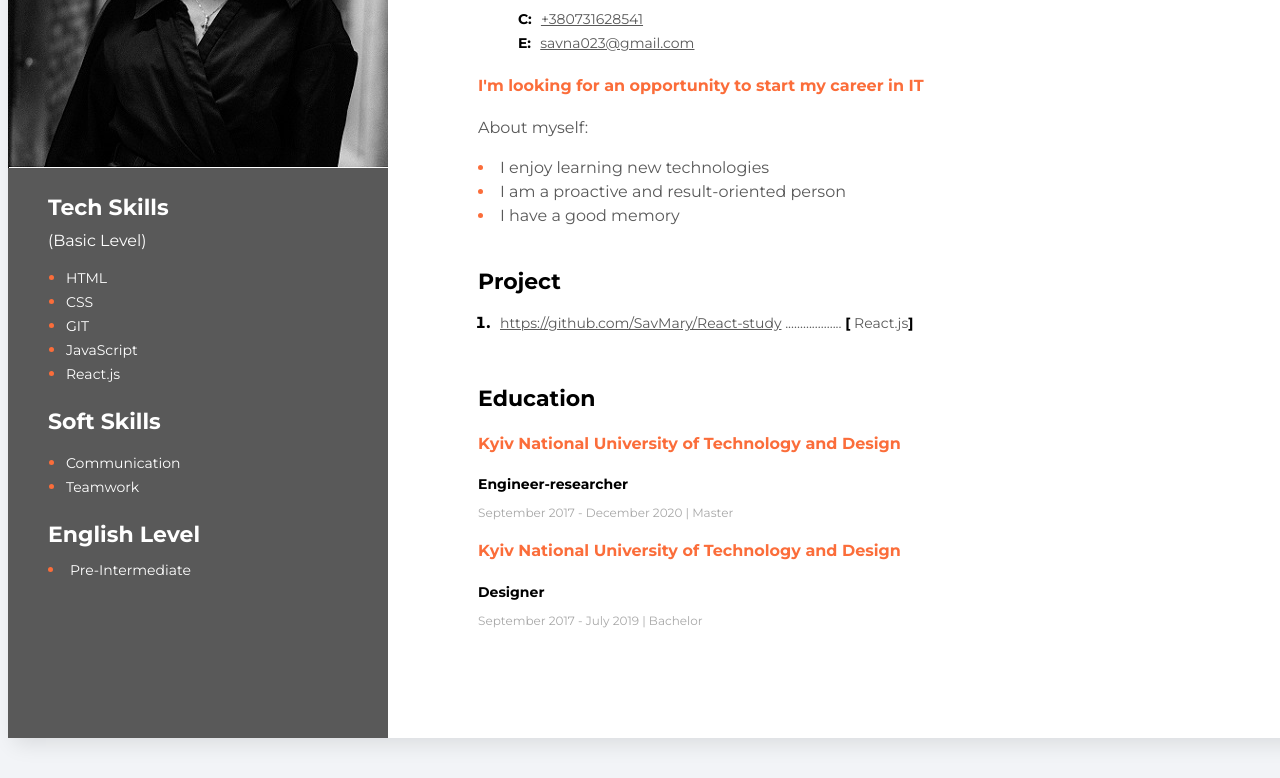
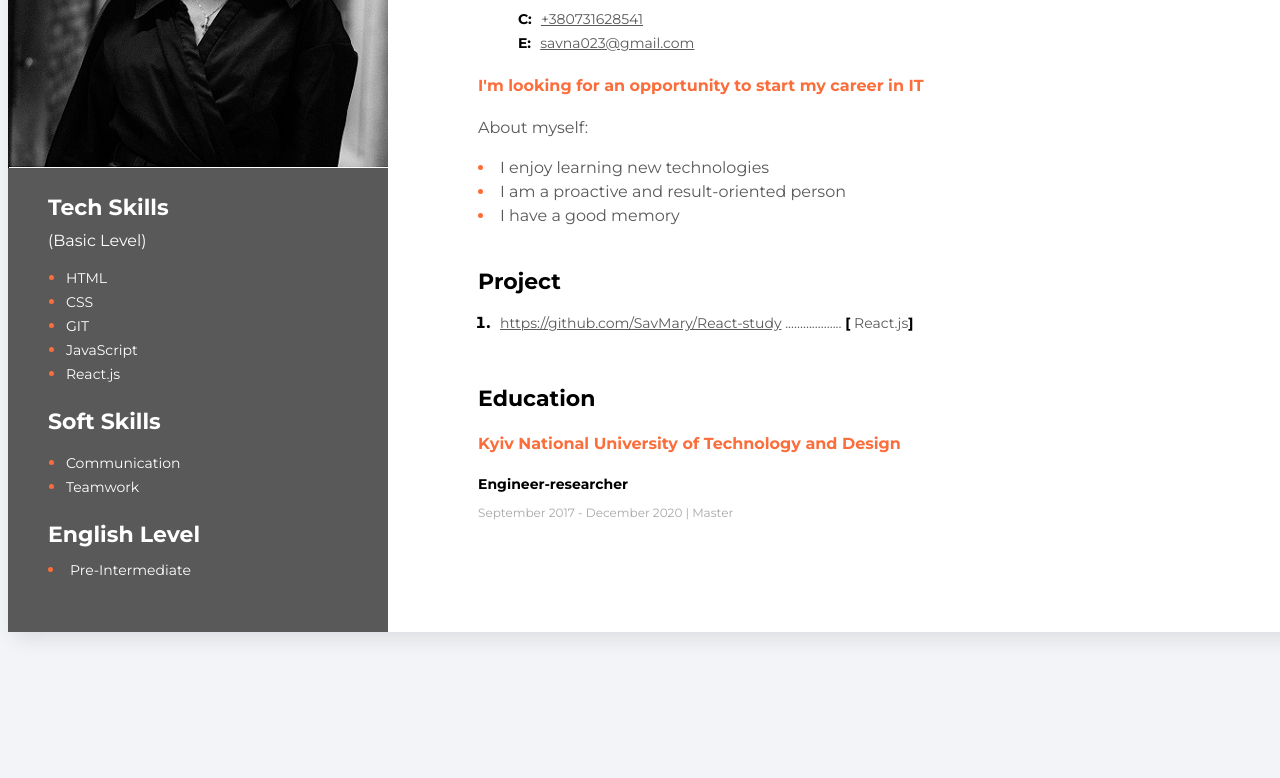
Before and after one commit to SavMary/SavMary.github.io, a plain HTML site: page Savina-Maryna-CV/index.html in a window 1280 px wide. Shown: the part 301-1079 px from the top of the page. After the commit the page ends 973 px from the top, so only its background shows below. Drawn offline with Linux system fonts and the light colour scheme.

Commit message:
Change education

```diff
--- a/Savina-Maryna-CV/index.html
+++ b/Savina-Maryna-CV/index.html
@@ -142,9 +142,9 @@
                 <h4 class="my_work_experience_company">Kyiv National University of Technology and Design</h4>
                 <h5 class="my_education">Engineer-researcher</h5>
                 <p class="my_work_experience_time">September 2017 - December 2020 <span class="my_work_experience_devider">|</span> Master</p>
-                <h4 class="my_work_experience_company">Kyiv National University of Technology and Design</h4>
+                <!-- <h4 class="my_work_experience_company">Kyiv National University of Technology and Design</h4>
                 <h5 class="my_education">Designer</h5>
-                <p class="my_work_experience_time">September 2017 - July 2019 <span class="my_work_experience_devider">|</span> Bachelor</p>
+                <p class="my_work_experience_time">September 2017 - July 2019 <span class="my_work_experience_devider">|</span> Bachelor</p> -->
                 <!-- <h4 class="my_work_experience_company">Lviv College of Light Industry</h4>
                 <h5 class="my_education">Technician-technologist</h5>
                 <p class="my_work_experience_time">September 2015 - June 2017 <span class="my_work_experience_devider">|</span> Junior Specialist</p>
```
